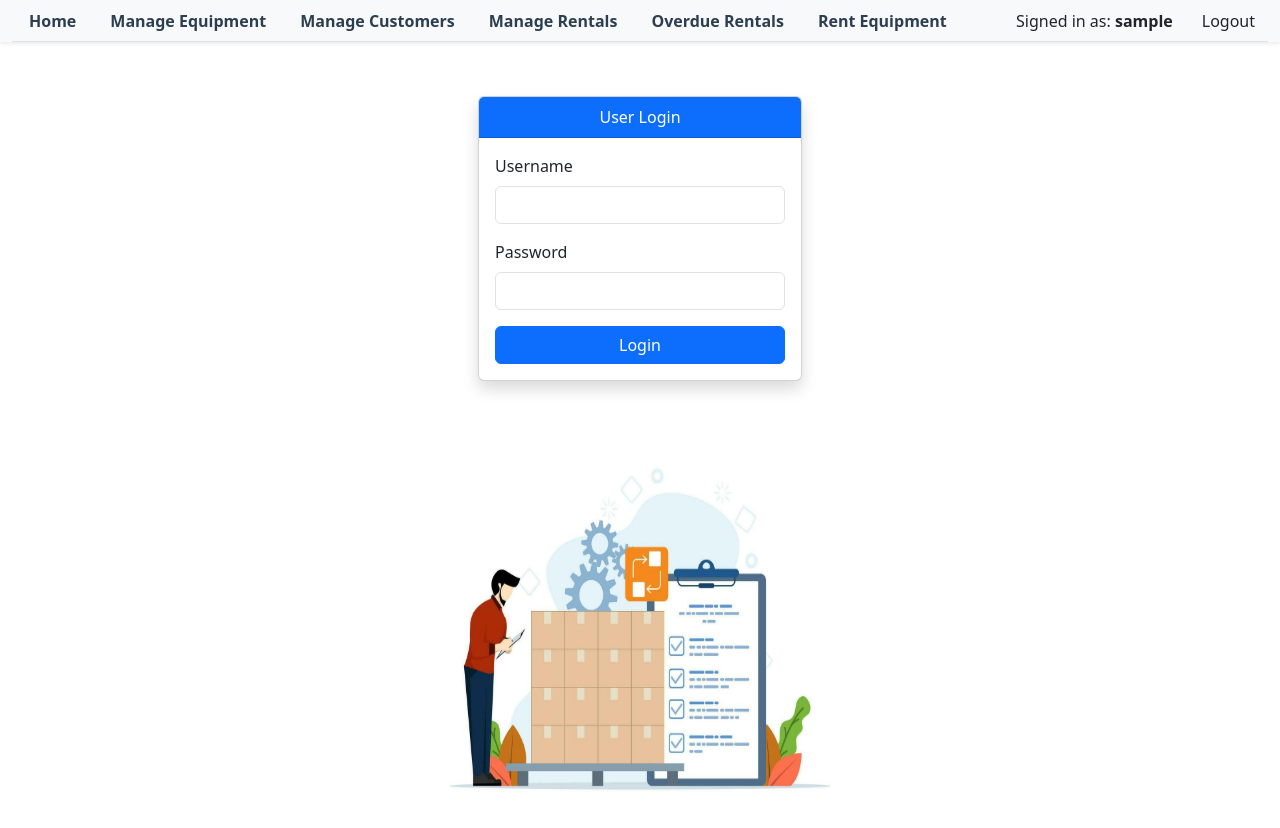
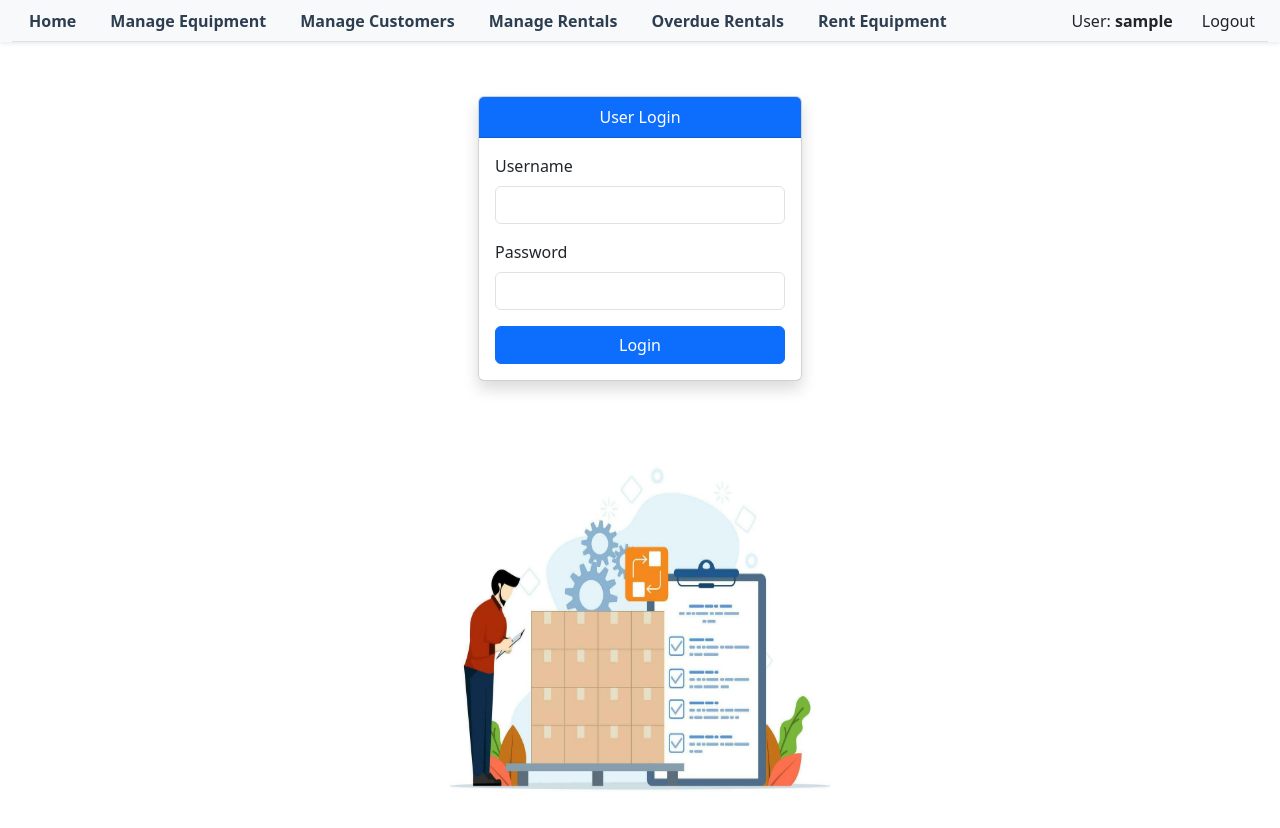
Before and after one commit to Johnstanley1/Midterm_EquipmentRental_Team2, an Angular app in the folder frontend/: page /login in a window 1280 px wide. Built offline with nearby package versions, Linux system fonts and the light colour scheme; sample sign-in values are in the browser's storage.

Commit message:
updated nav bar

```diff
--- a/frontend/src/app/nav-bar/nav-bar.html
+++ b/frontend/src/app/nav-bar/nav-bar.html
@@ -35,9 +35,7 @@
 
     <div class="d-flex align-items-center ms-auto gap-3">
       <li class="nav-item" *ngIf="username as u">
-        <span class="navbar-text"
-          >Signed in as: <strong>{{ u }}</strong></span
-        >
+        <span class="navbar-text">User: <strong>{{ u }}</strong></span>
       </li>
       <li class="nav-item">
         <button class="btn btn-close-white" (click)="logout()">Logout</button>
```
